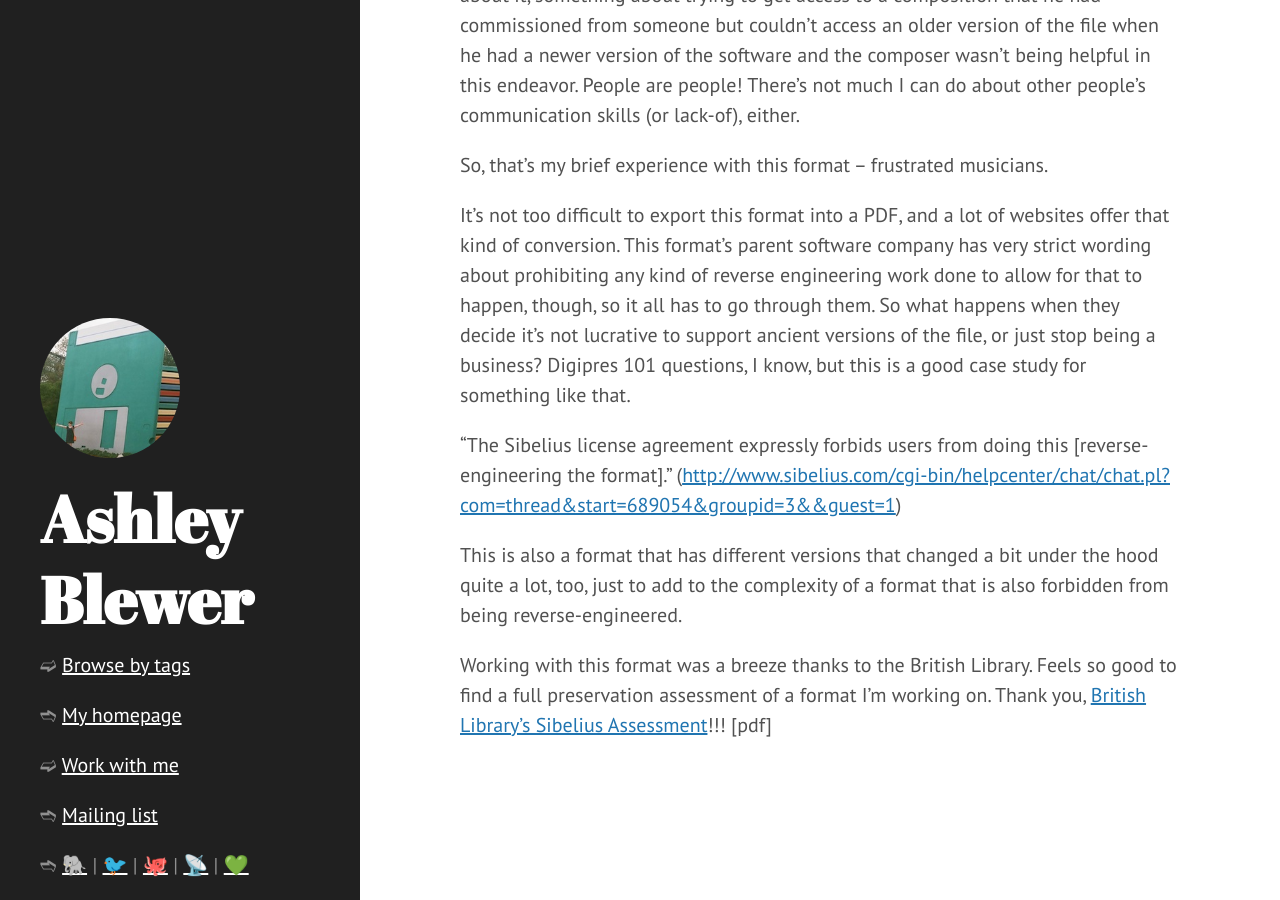
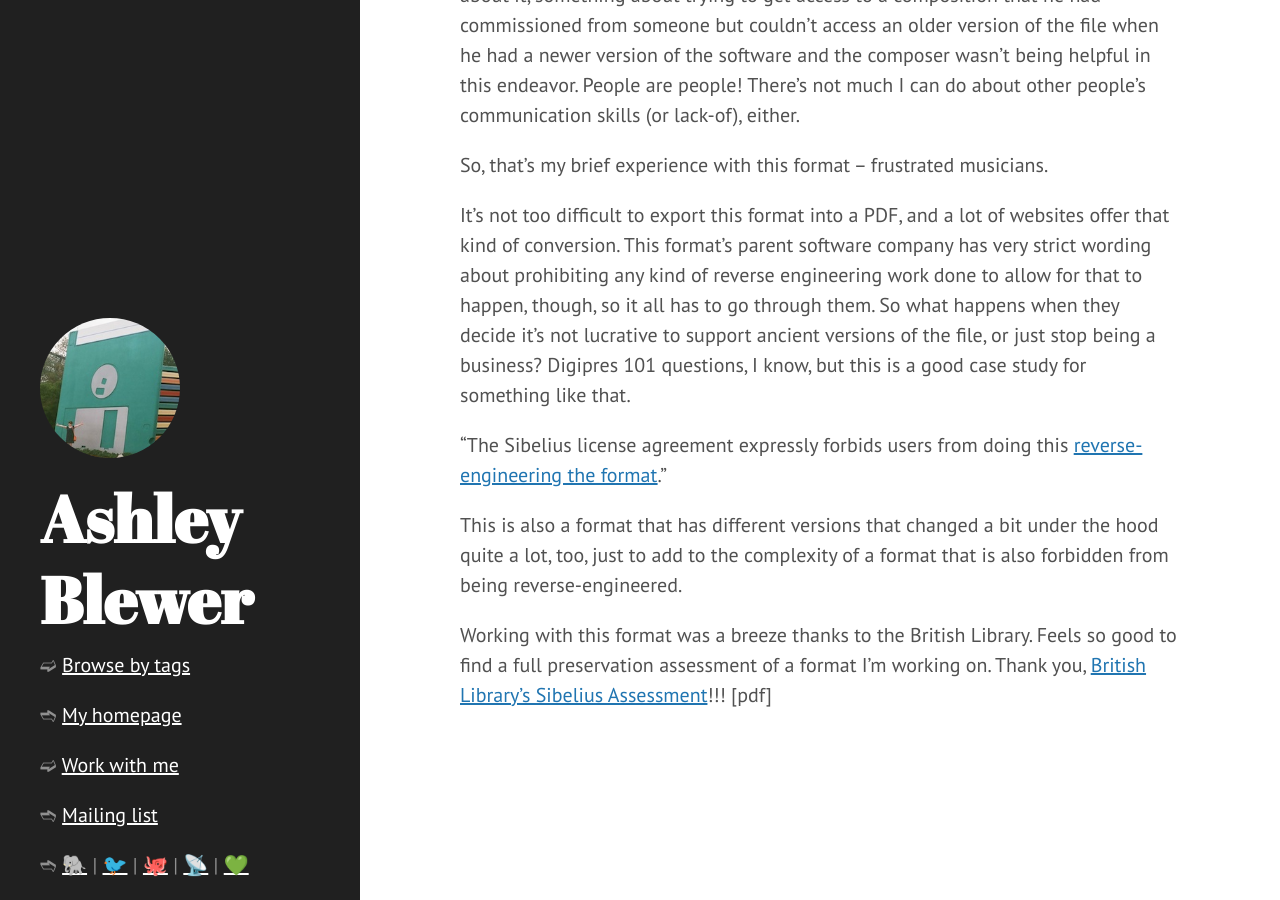
Before and after one commit to ablwr/ablwr.github.io, a Jekyll site: the page built from _posts/2024-01-26-researching-file-formats-22-sibelius.md, in a window 1280 px wide and 900 px high, scrolled down 620 px. Built offline with Jekyll 4.4.1, drawn with Linux system fonts in a browser that asks for light colours; some of the changed lines change nothing that is shown.

Commit message:
update link

```diff
--- a/_posts/2024-01-26-researching-file-formats-22-sibelius.md
+++ b/_posts/2024-01-26-researching-file-formats-22-sibelius.md
@@ -17,7 +17,7 @@
 
 It's not too difficult to export this format into a PDF, and a lot of websites offer that kind of conversion. This format's parent software company has very strict wording about prohibiting any kind of reverse engineering work done to allow for that to happen, though, so it all has to go through them. So what happens when they decide it's not lucrative to support ancient versions of the file, or just stop being a business? Digipres 101 questions, I know, but this is a good case study for something like that.
 
-"The Sibelius license agreement expressly forbids users from doing this [reverse-engineering the format]." ([http://www.sibelius.com/cgi-bin/helpcenter/chat/chat.pl?com=thread&start=689054&groupid=3&&guest=1](http://www.sibelius.com/cgi-bin/helpcenter/chat/chat.pl?com=thread&start=689054&groupid=3&&guest=1))
+"The Sibelius license agreement expressly forbids users from doing this [reverse-engineering the format](http://www.sibelius.com/cgi-bin/helpcenter/chat/chat.pl?com=thread&start=689054&groupid=3&&guest=1)."
 
 This is also a format that has different versions that changed a bit under the hood quite a lot, too, just to add to the complexity of a format that is also forbidden from being reverse-engineered.
 
```
